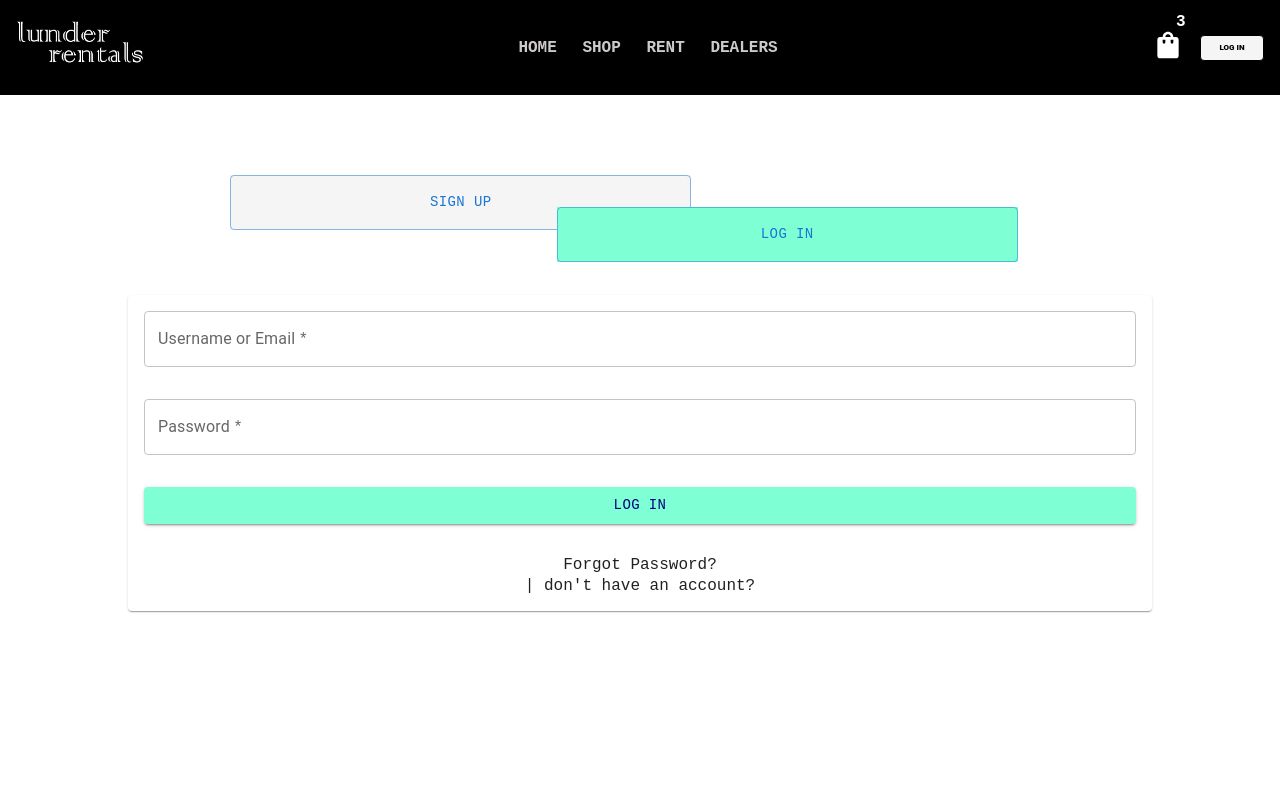
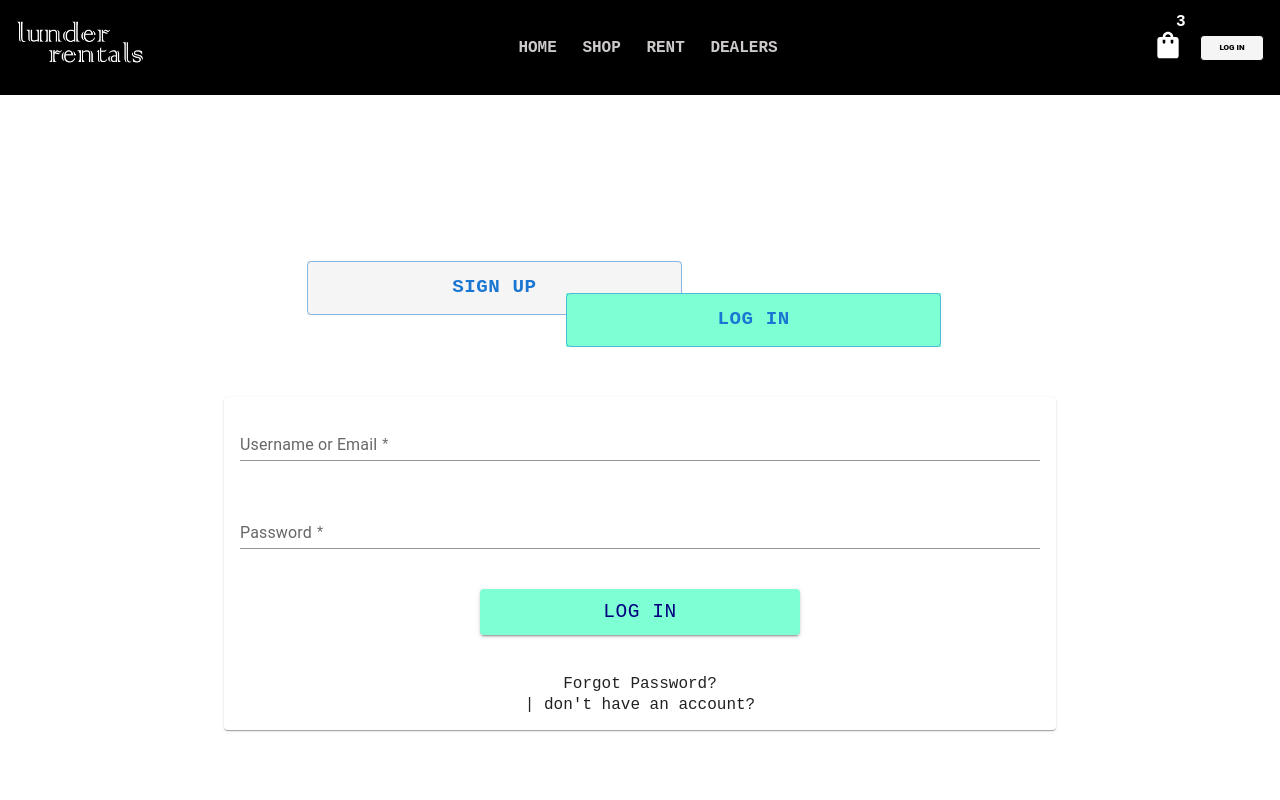
Before and after one commit to dhani-el/LunderRentals-2.0, a React (Vite) app: page /auth in a window 1280 px wide. Shown: the top 800 px of the page. Built offline with nearby package versions, Linux system fonts and the light colour scheme.

Commit message:
implement responsive views on auth page

```diff
--- a/src/Auth/Jsx/components.jsx
+++ b/src/Auth/Jsx/components.jsx
@@ -70,9 +70,9 @@ export function Login(){
     return <motion.div className="formDiv" id="logInForm" >
                 <Box component='form' className="form"  >
                     <Card className="card" >
-                        <TextField label = "Username or Email" type="text" required autoComplete="false" onChange={(e)=>handleInputChange(e,setUserName)}   />
-                        <TextField label = "Password" type="password" required autoComplete="false" onChange={(e)=>handleInputChange(e,setPassword)} />
-                        <Button variant="contained" onClick={handleLoginClick} >Log In</Button>
+                        <TextField label = "Username or Email" variant="standard" type="text" required autoComplete="false" onChange={(e)=>handleInputChange(e,setUserName)}   />
+                        <TextField label = "Password" variant="standard" type="password" required autoComplete="false" onChange={(e)=>handleInputChange(e,setPassword)} />
+                        <div><Button variant="contained" onClick={handleLoginClick} >Log In</Button></div>
                         <div id="formLinks">
                             <p>Forgot Password?</p>
                             <p>| don't have an account?</p>
@@ -136,13 +136,13 @@ export function SignUp(){
     return <motion.div className="formDiv" id="signUpForm" >
                 <Box component='form' className="form" >
                     <Card className="card" >
-                        <TextField label = "FirstName" type = 'text' required onChange={(e)=>{console.log("change");setFirstName((init)=>e.target.value)}}  />
-                        <TextField label = "LastName"  type = 'text' required  onChange={(e)=>setLastname((init)=>e.target.value)} />
-                        <TextField label = "Email" type = "email" required  onChange={(e)=>setEmail((init)=>e.target.value)} />
-                        <TextField label = "Password"  type = "password" required  onChange={(e)=>setPassword((init)=>e.target.value)} />
-                        <Button variant="contained" onClick={function(){
+                        <TextField label = "FirstName" variant="standard" type = 'text' required onChange={(e)=>{console.log("change");setFirstName((init)=>e.target.value)}}  />
+                        <TextField label = "LastName" variant="standard"  type = 'text' required  onChange={(e)=>setLastname((init)=>e.target.value)} />
+                        <TextField label = "Email" variant="standard" type = "email" required  onChange={(e)=>setEmail((init)=>e.target.value)} />
+                        <TextField label = "Password"  variant="standard" type = "password" required  onChange={(e)=>setPassword((init)=>e.target.value)} />
+                        <div><Button variant="contained" onClick={function(){
                             handleSignUpClick()
-                        }}>Sign Up</Button>
+                        }}>Sign Up</Button></div>
                         <div id="formLinks">
                             <p>Have an account?</p>
                             <p>Log in</p>
--- a/src/Auth/Styles/index.css
+++ b/src/Auth/Styles/index.css
@@ -12,12 +12,12 @@
   display: flex;
   flex-direction: column;
   align-items: center;
+  justify-content: center;
+  gap: 10vh;
 }
 #authPageContainer #authSelectorContainer {
-  position: absolute;
   width: 80%;
   height: 7vh;
-  top: 10vh;
   display: flex;
   justify-content: space-between;
 }
@@ -39,8 +39,6 @@
   left: 10%;
 }
 #authPageContainer .formDiv {
-  position: absolute;
-  top: 25vh;
   display: flex;
   justify-content: center;
   width: 100%;
@@ -54,15 +52,87 @@
   padding: 1em;
   gap: 2em;
 }
-#authPageContainer .formDiv .form .card button {
+#authPageContainer .formDiv .form .card div {
+  width: 100%;
+}
+#authPageContainer .formDiv .form .card div button {
   display: block;
   background-color: aquamarine;
   color: navy;
   font-family: monospace;
+  width: 100%;
 }
 #authPageContainer .formDiv .form .card #formLinks {
   display: flex;
   flex-direction: column;
   align-items: center;
   gap: 0.2em;
+}
+
+@media (orientation: portrait) and (max-width: 300px) {
+  #authPageContainer #authSelectorContainer .singleAuthSelector button {
+    font-size: 0.8em;
+  }
+  #authPageContainer .formDiv .form .card {
+    gap: 1em;
+  }
+  #authPageContainer .formDiv .form .card div label {
+    font-size: 0.8em;
+  }
+  #authPageContainer .formDiv .form .card div input {
+    font-size: 0.8em;
+    margin-top: 0.6em;
+  }
+  #authPageContainer .formDiv .form .card div button {
+    font-size: 1em;
+  }
+  #authPageContainer .formDiv .form .card #formLinks {
+    font-size: 0.8em;
+  }
+}
+@media (orientation: portrait) and (min-width: 800px) {
+  #authPageContainer #authSelectorContainer .singleAuthSelector button {
+    font-size: 1.8em;
+  }
+  #authPageContainer .formDiv .form .card {
+    gap: 4em;
+  }
+  #authPageContainer .formDiv .form .card div label {
+    font-size: 2em;
+  }
+  #authPageContainer .formDiv .form .card div input {
+    font-size: 1.5em;
+    margin-top: 1.2em;
+  }
+  #authPageContainer .formDiv .form .card div button {
+    font-size: 2em;
+  }
+  #authPageContainer .formDiv .form .card #formLinks {
+    font-size: 2em;
+  }
+}
+@media (orientation: landscape) {
+  #authPageContainer #authSelectorContainer {
+    width: 65%;
+  }
+  #authPageContainer #authSelectorContainer .singleAuthSelector button {
+    font-size: 1.2em;
+    font-weight: 900;
+  }
+  #authPageContainer .formDiv .form {
+    width: 65%;
+  }
+  #authPageContainer .formDiv .form .card {
+    gap: 2.5em;
+  }
+  #authPageContainer .formDiv .form .card div {
+    width: 100%;
+    display: flex;
+    align-items: center;
+    justify-content: center;
+  }
+  #authPageContainer .formDiv .form .card div button {
+    font-size: 1.5em;
+    width: 40%;
+  }
 }/*# sourceMappingURL=index.css.map */
--- a/src/Auth/Styles/index.scss
+++ b/src/Auth/Styles/index.scss
@@ -16,11 +16,11 @@
     display: flex;
     flex-direction: column;
     align-items: center;
+    justify-content: center;
+    gap: 10vh;
     #authSelectorContainer{
-        position: absolute;
         width: 80%;
         height: 7vh;
-        top: 10vh;
         display: flex;
         justify-content: space-between;
         .singleAuthSelector{
@@ -45,8 +45,6 @@
     }
 
     .formDiv{
-        position: absolute;
-        top: 25vh;
         display: flex;
         justify-content: center;
         width: 100%;
@@ -57,12 +55,16 @@
                 flex-direction: column;
                 padding: 1em;
                 gap: 2em;
+                div{
+                    width: 100%;
                 button{
                     display: block;
                     background-color: aquamarine;
                     color: navy;
                     font-family: monospace;
+                    width: 100%;
                 }
+            }
                 #formLinks{
                     display: flex;
                     flex-direction: column;
@@ -74,6 +76,110 @@
     }
 }
 
+@media (orientation:'portrait') and (max-width:'300px') {
+    #authPageContainer{
+        #authSelectorContainer{
+            .singleAuthSelector{
+                button{
+                    font-size: 0.8em;
+                }
+            }
+        }
+        .formDiv{
+            .form{
+                .card{
+                    gap: 1em;
+                    div{
+                        label{
+                            font-size: 0.8em;
+                        }
+                    }
+                    div{
+                        input{
+                            font-size: 0.8em;
+                            margin-top: 0.6em;
+                        }
+                    }
+                    div{
+                    button{
+                        font-size: 1em;
+                    }
+                }
+                    #formLinks{
+                        font-size: 0.8em;
+                    }
+                }
+            }
+        }
+    }
+    }
+
+@media (orientation:'portrait') and (min-width:'800px') {
+#authPageContainer{
+    #authSelectorContainer{
+        .singleAuthSelector{
+            button{
+                font-size: 1.8em;
+            }
+        }
+    }
+    .formDiv{
+        .form{
+            .card{
+                gap: 4em;
+                div{
+                    label{
+                        font-size: 2em;
+                    }
+                }
+                div{
+                    input{
+                        font-size: 1.5em;
+                        margin-top: 1.2em;
+                    }
+                }
+                div{
+                button{
+                    font-size: 2em;
+                }
+            }
+                #formLinks{
+                    font-size: 2em;
+                }
+            }
+        }
+    }
+}
+}
+
 @media (orientation:'landscape') {
-
+    #authPageContainer{
+        #authSelectorContainer{
+            width: 65%;
+            .singleAuthSelector{
+                button{
+                    font-size: 1.2em;
+                    font-weight: 900;
+                }
+            }
+        }
+        .formDiv{
+            .form{
+                width: 65%;
+                .card{
+                    gap: 2.5em;
+                    div{
+                        width: 100%;
+                        display: flex;
+                        align-items:center ;
+                        justify-content: center;
+                        button{
+                            font-size: 1.5em;
+                            width: 40%;
+                        }
+                }
+                }
+            }
+        }
+    }
 }
--- a/src/Home/Styles/index.scss
+++ b/src/Home/Styles/index.scss
@@ -160,8 +160,6 @@ body{
     }
 }
 
-
-
 @media (orientation:'portrait') and (min-width:'800px') {
     #bodyDiv{
         #abslouteContentContainer{
```
Also changed, not shown: 2 other files (tests, documents, lock files or other folders).
